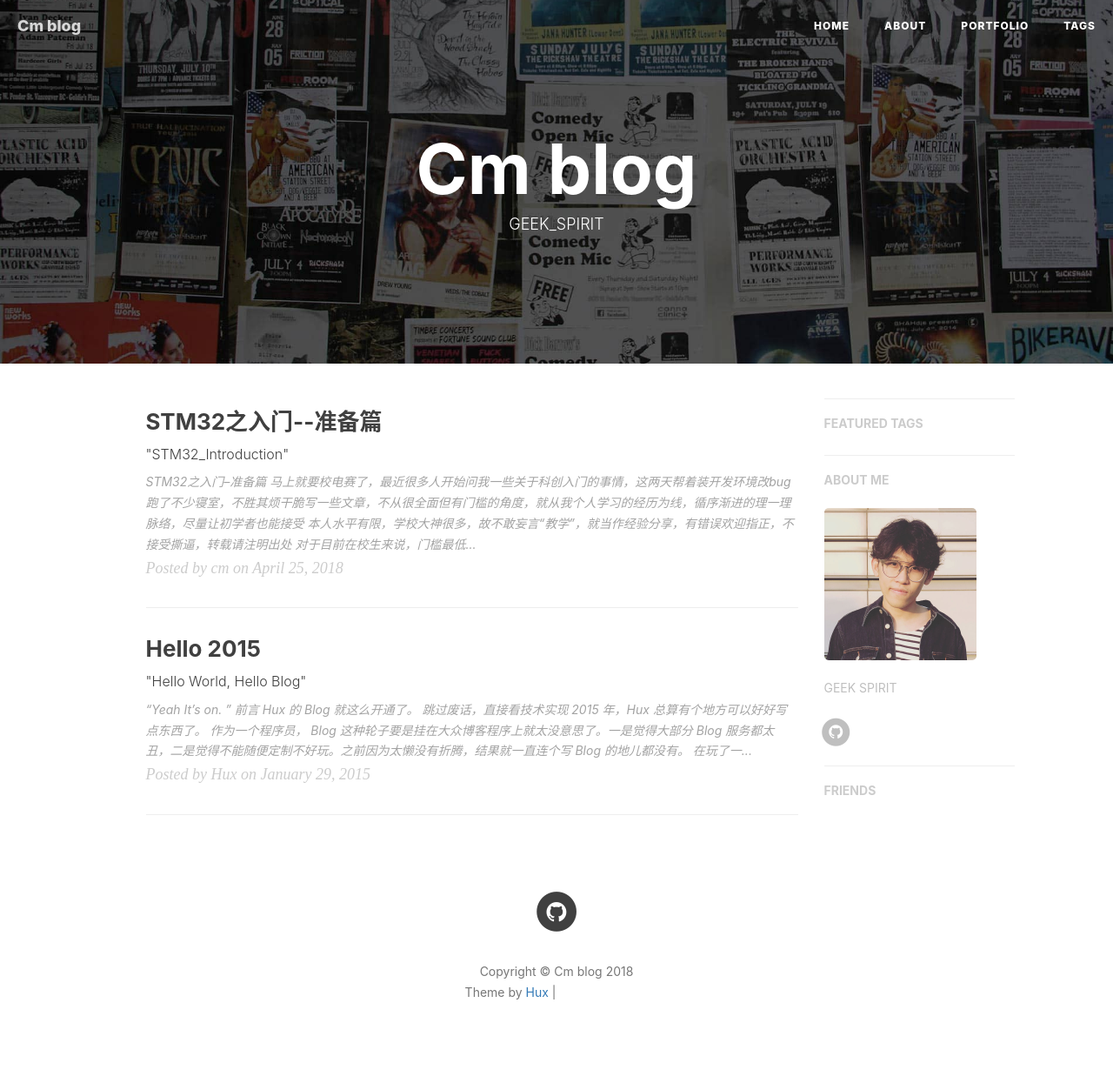
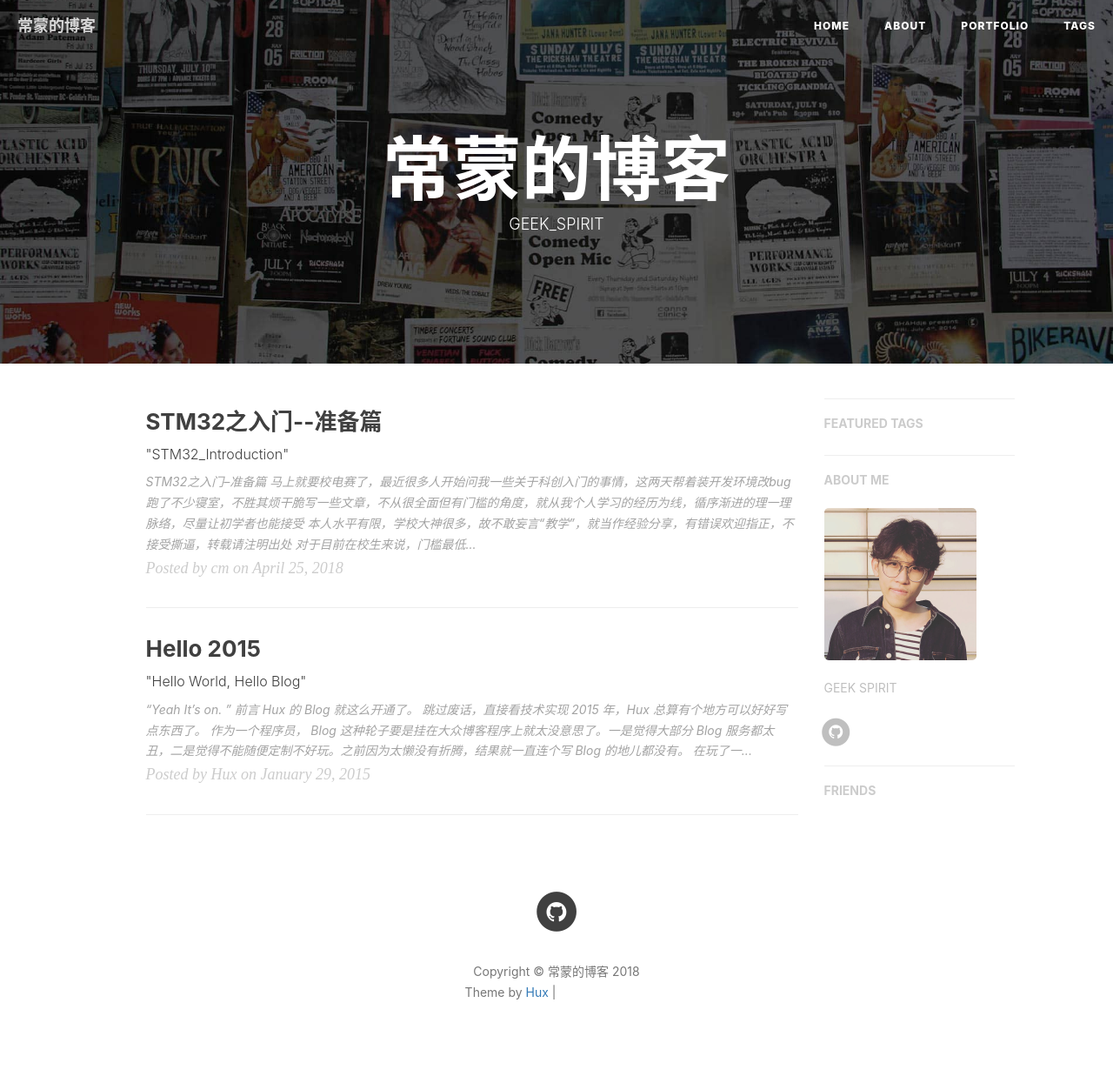
Before and after one commit to FuzeSaveHostage/FuzeSaveHostage.github.io, a Jekyll site: the page built from index.html, in a window 1280 px wide. Shown: the whole page at 87% size. Built offline with Jekyll 4.4.1, drawn with Linux system fonts in a browser that asks for light colours; nearby versions of some CDN libraries; the list of posts is cut into pages by our own code; comment, search, counter and statistics services are not loaded; grey boxes are pictures that could not be loaded.

Commit message:
change_title

```diff
--- a/_config.yml
+++ b/_config.yml
@@ -1,5 +1,5 @@
 # Site settings
-title: Cm blog
+title: 常蒙的博客
 SEOTitle: 常蒙的博客 | Cm Blog
 header-img: img/home-bg.jpg
 email: FuzeSaveHostage@outlook.com
```
